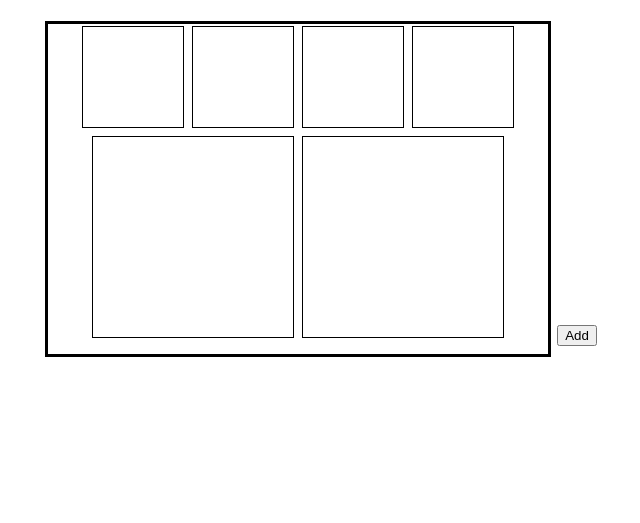
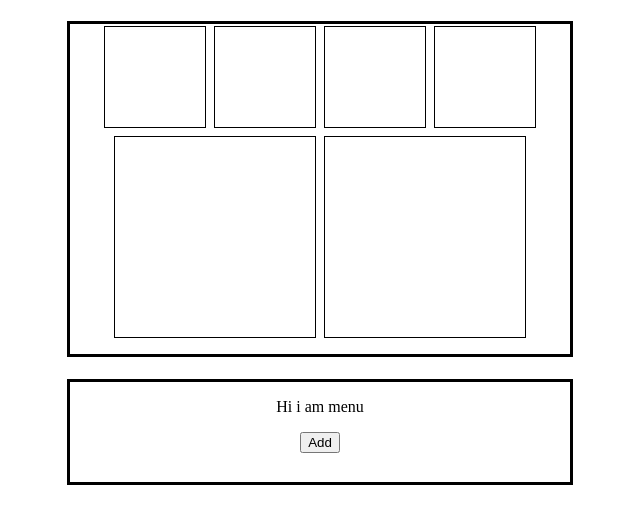
Before and after one commit to dominic-taylor/personal-project, a website: page index.html in a window 1280 px wide. Shown: the part 61-584 px from the top of the page, without its empty margins (320-960 px from the left). Drawn offline with Linux system fonts and the light colour scheme.

Commit message:
Add menu

```diff
--- a/index.css
+++ b/index.css
@@ -1,5 +1,9 @@
 main {
   text-align: center;
+}
+#wrapper {
+  display:block;
+  width: 100%;
 }
 #page {
   display: inline-block;
@@ -9,6 +13,14 @@ main {
   margin: 2px;
 }
 
+#menu {
+  display: block;
+  height: 100px;
+  width: 500px;
+  border: 3px solid #000000;
+  margin: 20px auto;
+
+}
 .panel {
   display: inline-block;
   height: 100px;
@@ -27,6 +39,6 @@ main {
 
 .panel-active {
   display: inline-block;
-  border: 1px solid #3399ff;
+  border: 1px dashed #3399ff;
   margin: 2px;
 }
--- a/index.html
+++ b/index.html
@@ -8,7 +8,10 @@
   </head>
   <body>
     <main>
+
         <h1>ComiCapp</h1>
+      <div id="wrapper">
+
         <div id='page'>
           <div id='panel-1' class='panel' onclick="markActivePanel(this)"></div>
           <div id='panel-2' class='panel' onclick="markActivePanel(this)"></div>
@@ -16,8 +19,14 @@
           <div id='panel-4' class='panel' onclick="markActivePanel(this)"></div>
           <div id='panel-6' class='big-panel' onclick="markActivePanel(this)"></div>
           <div id='panel-7' class='big-panel' onclick="markActivePanel(this)"></div>
-      </div>
+        </div> <!-- end page -->
+
+        <div id='menu'>
+          <p>Hi i am menu</p>
           <button id='add-img' onclick="addImage()">Add</button>
+        </div> <!-- end menu -->
+
+      </div> <!-- end wrapper -->
   </main>
     <script src="index.js"></script>
   </body>
```
Lines whose indentation alone changed are shown as unchanged.
